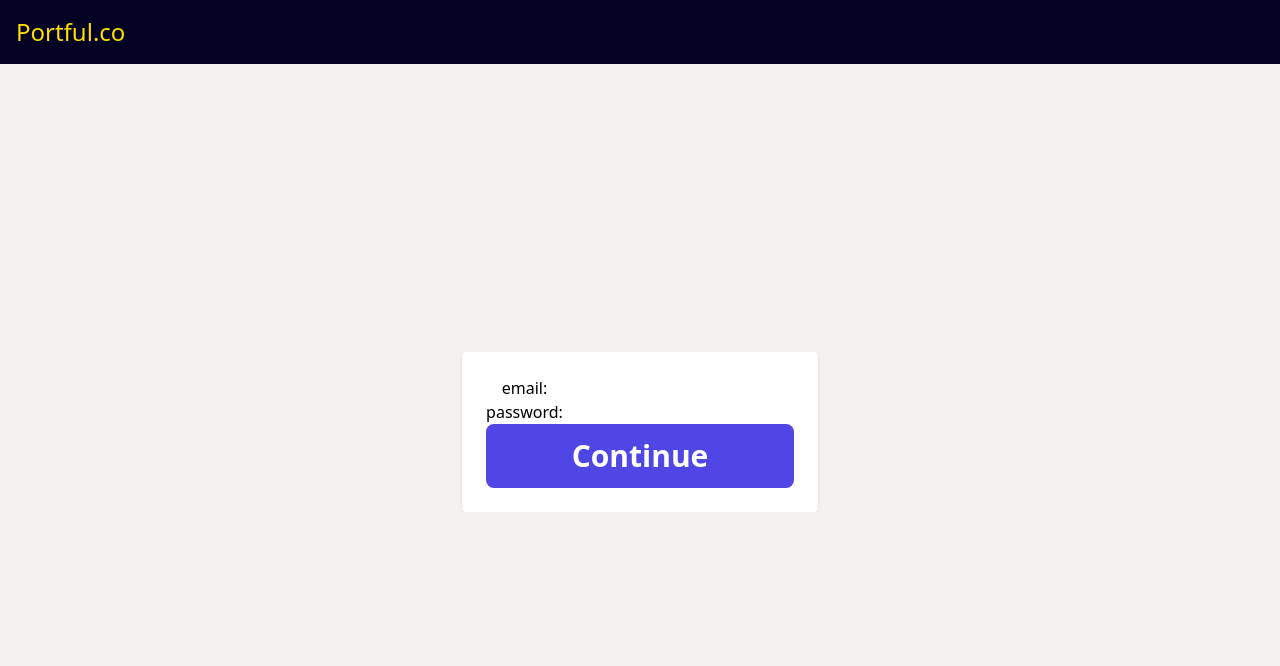
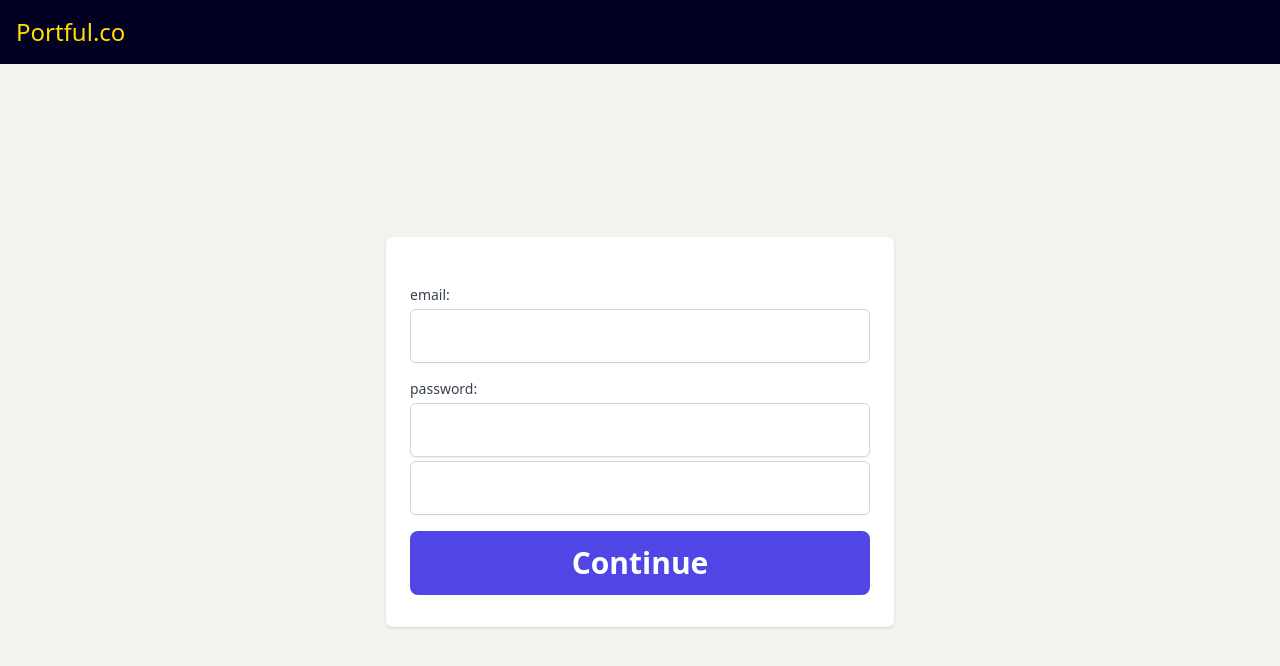
Before and after one commit to jwhubert91/portfolio-site, a React (Create React App) app: page /signup in a window 1280 px wide. Shown: the top 666 px of the page. Built offline with nearby package versions, Linux system fonts and the light colour scheme.

Commit message:
Start on sign up

```diff
--- a/src/components/CenteredContent.tsx
+++ b/src/components/CenteredContent.tsx
@@ -2,12 +2,20 @@ import { ReactElement } from "react"
 
 interface CenteredContentProps {
   children: ReactElement
+  className?: string
+  innerClassName?: string
 }
 
-function CenteredContent({ children }: CenteredContentProps) {
+function CenteredContent({
+  children,
+  className = "",
+  innerClassName = "",
+}: CenteredContentProps) {
   return (
-    <div className="flex-1 flex flex-col justify-center">
-      <main className="text-center mx-auto px-4 md:max-w-4xl lg:max-w-6xl">
+    <div className={`flex-1 flex flex-col justify-center ${className}`}>
+      <main
+        className={`text-center mx-auto px-4 md:max-w-4xl lg:max-w-6xl ${innerClassName}`}
+      >
         {children}
       </main>
     </div>
--- /dev/null
+++ b/src/components/Input.tsx
@@ -0,0 +1,27 @@
+import React, { HTMLInputTypeAttribute, SyntheticEvent } from "react"
+
+interface InputProps {
+  className?: string
+  name?: string
+  onChange?: (e: SyntheticEvent) => void
+  type?: HTMLInputTypeAttribute
+}
+
+function Input({
+  className = "",
+  name = "",
+  onChange,
+  type = "text",
+}: InputProps) {
+  const inputClasses = `mt-1 focus:ring-indigo-500 p-4 text-lg focus:border-indigo-500 block w-full shadow-sm sm:text-sm border border-gray-300 rounded-md ${className}`
+  return (
+    <input
+      type={type}
+      className={inputClasses}
+      name={name}
+      onChange={onChange}
+    />
+  )
+}
+
+export default Input
--- a/src/index.css
+++ b/src/index.css
@@ -7,8 +7,6 @@
 * {
   margin: 0;
   padding: 0;
-  overflow-y: hidden;
-  overflow-x: hidden;
 }
 
 :root {
--- a/src/pages/SignUp.tsx
+++ b/src/pages/SignUp.tsx
@@ -1,7 +1,11 @@
 import React, { useState } from "react"
 import Button from "../components/Button"
 import CenteredContent from "../components/CenteredContent"
+import Input from "../components/Input"
 import PageLayout from "../components/PageLayout"
+import { elementClasses } from "../utilities/constants"
+
+// For more regarding synthetic input events: https://bobbyhadz.com/blog/typescript-property-value-not-exist-type-eventtarget
 
 function SignUp() {
   const [email, setEmail] = useState("")
@@ -14,20 +18,34 @@ function SignUp() {
   }
   return (
     <PageLayout className="flex flex-col bg-mutedGray" isNavAuthShown={false}>
-      <CenteredContent>
+      <CenteredContent innerClassName="w-full sm:w-[540px]">
         <form
           onSubmit={handleSignUp}
-          className="flex flex-col p-6 shadow rounded bg-white"
+          className="flex flex-col px-6 py-8 shadow sm:rounded-md bg-white"
         >
-          <label>
-            <span>email:</span>
-            <input type="email" name="email" />
+          <label className="flex flex-col items-start mt-4">
+            <span className={elementClasses.label}>email:</span>
+            <input type="email" name="email" className={elementClasses.input} />
+          </label>
+          <label className="flex flex-col items-start mt-4">
+            <span className={elementClasses.label}>password:</span>
+            <input
+              type="password"
+              name="password"
+              className={elementClasses.input}
+            />
           </label>
           <label>
-            <span>password:</span>
-            <input type="password" name="password" />
+            <Input
+              onChange={(e) => {
+                const value = (e.target as HTMLInputElement).value
+                console.log(value)
+              }}
+            />
           </label>
-          <Button buttonStyle="LARGE">Continue</Button>
+          <Button buttonStyle="LARGE" className="mt-4">
+            Continue
+          </Button>
         </form>
       </CenteredContent>
     </PageLayout>
--- /dev/null
+++ b/src/utilities/constants.ts
@@ -0,0 +1,4 @@
+export const elementClasses = {
+  input: "mt-1 focus:ring-indigo-500 p-4 text-lg focus:border-indigo-500 block w-full shadow-sm sm:text-sm border border-gray-300 rounded-md",
+  label: "block text-sm font-medium text-gray-700",
+}
```
